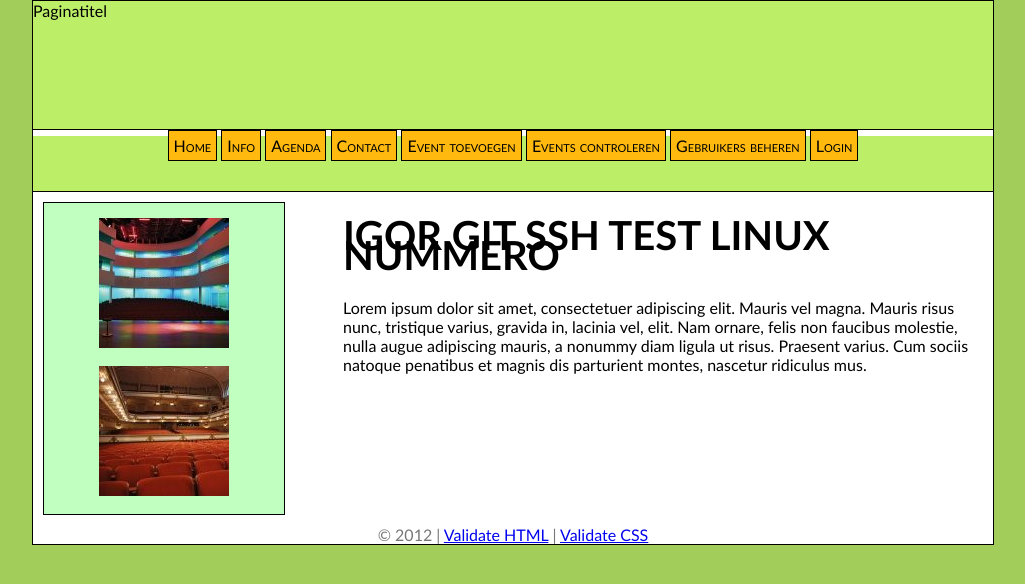
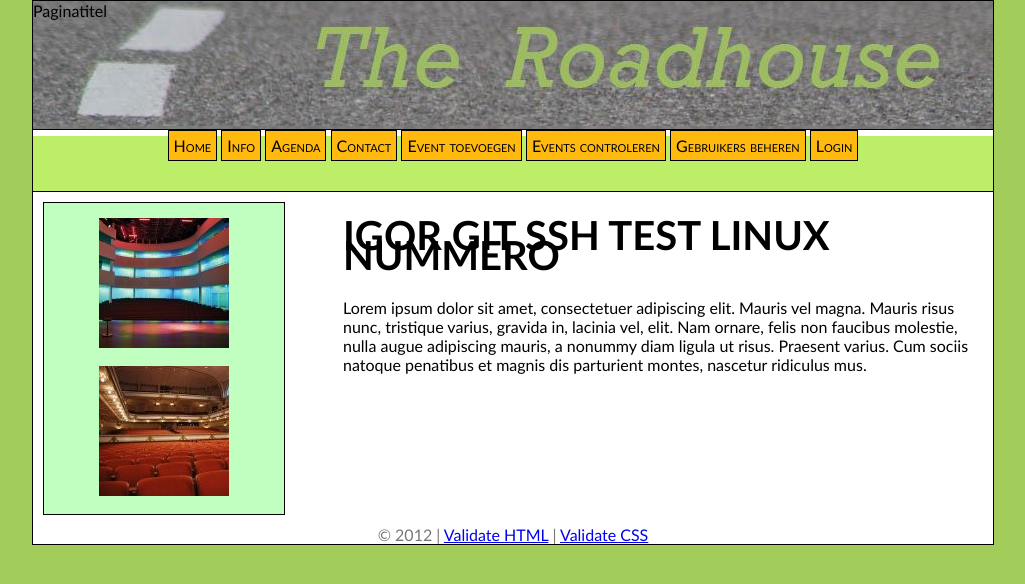
Before and after one commit to MaartenJager/Public_Agenda, a PHP site: page /index.php in a window 1280 px wide. Shown: the top 584 px of the page, without its empty margins (127-1152 px from the left). Run offline with PHP 8.4, Linux system fonts and the light colour scheme.

Commit message:
another typo in css

```diff
--- a/style.css
+++ b/style.css
@@ -77,7 +77,7 @@ form.button:hover {
 
     /* Properties of background */
     background: #BCEE68;
-    background-image: img/header.jpg;
+    background-image: url(img/header.jpg);
 
     /* Properties of boundaries */
     border-bottom-style: solid;
```
